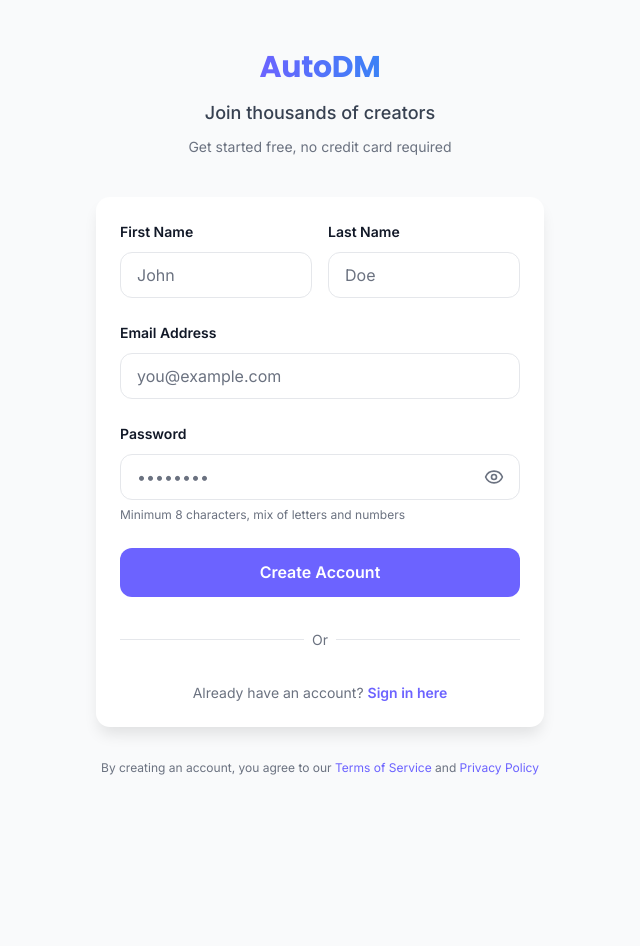
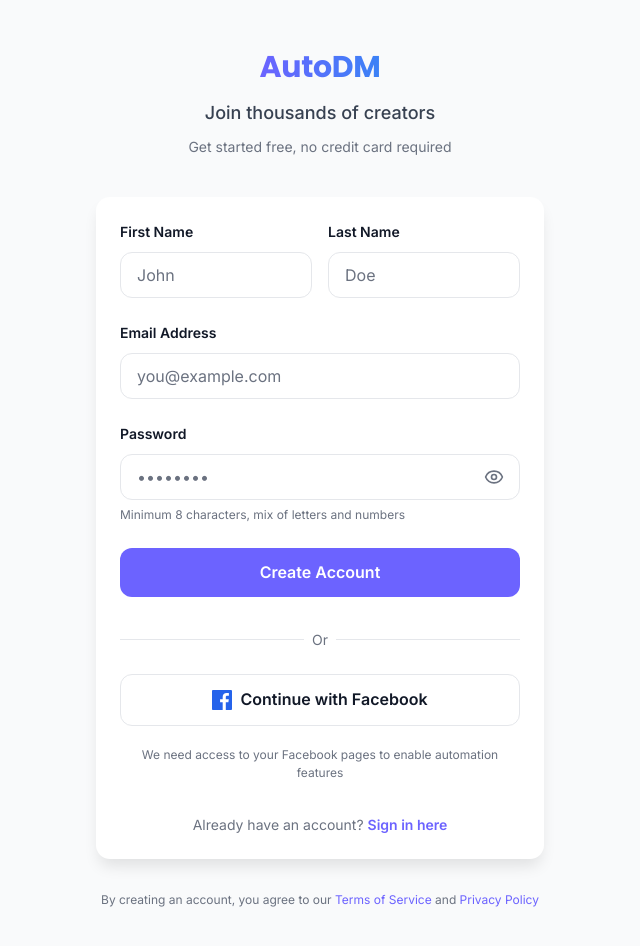
Before and after one commit to harshsaini99005566-ops/LUMINEX, a Next.js app in the folder frontend/: page /signup in a window 1280 px wide. Shown: the top 946 px of the page, without its empty margins (320-960 px from the left). Before the commit the page ends 825 px from the top, so only its background shows below. Built offline with nearby package versions, Linux system fonts and the light colour scheme.

Commit message:
update files

```diff
--- a/frontend/app/signup/page.tsx
+++ b/frontend/app/signup/page.tsx
@@ -253,6 +253,24 @@
             </div>
           </div>
 
+          {/* Facebook Login Button */}
+          <div className="mt-6 flex flex-col gap-3">
+            <button
+              type="button"
+              onClick={() => {
+                const apiUrl = process.env.NEXT_PUBLIC_API_URL || 'http://localhost:5001';
+                window.location.href = `${apiUrl}/api/auth/facebook`;
+              }}
+              className="btn-secondary w-full text-base font-semibold py-3 flex items-center justify-center gap-2 hover:shadow-md transition-all"
+            >
+              <svg width="20" height="20" fill="currentColor" className="text-blue-600" viewBox="0 0 24 24"><path d="M22.675 0h-21.35C.595 0 0 .592 0 1.326v21.348C0 23.408.595 24 1.325 24h11.495v-9.294H9.692v-3.622h3.128V8.413c0-3.1 1.893-4.788 4.659-4.788 1.325 0 2.463.099 2.797.143v3.24l-1.918.001c-1.504 0-1.797.715-1.797 1.763v2.313h3.587l-.467 3.622h-3.12V24h6.116C23.406 24 24 23.408 24 22.674V1.326C24 .592 23.406 0 22.675 0"/></svg>
+              Continue with Facebook
+            </button>
+            <p className="text-xs text-center text-brand-muted mt-2">
+              We need access to your Facebook pages to enable automation features
+            </p>
+          </div>
+
           <p className="text-center text-sm text-brand-muted mt-8">
             Already have an account?{' '}
             <Link href="/login" className="text-brand-primary font-semibold hover:text-brand-primary-dark transition-colors">
```
Also changed, not shown: 1 other file (tests, documents, lock files or other folders).
